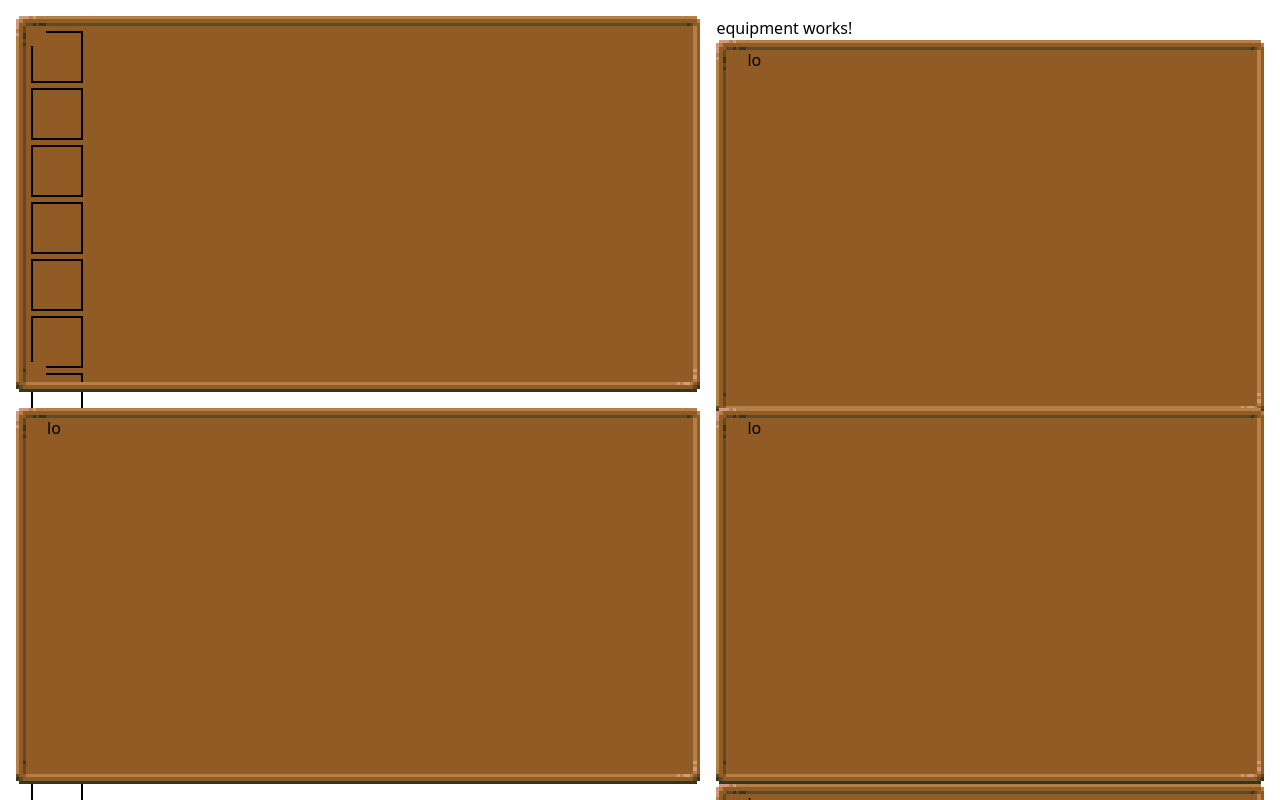
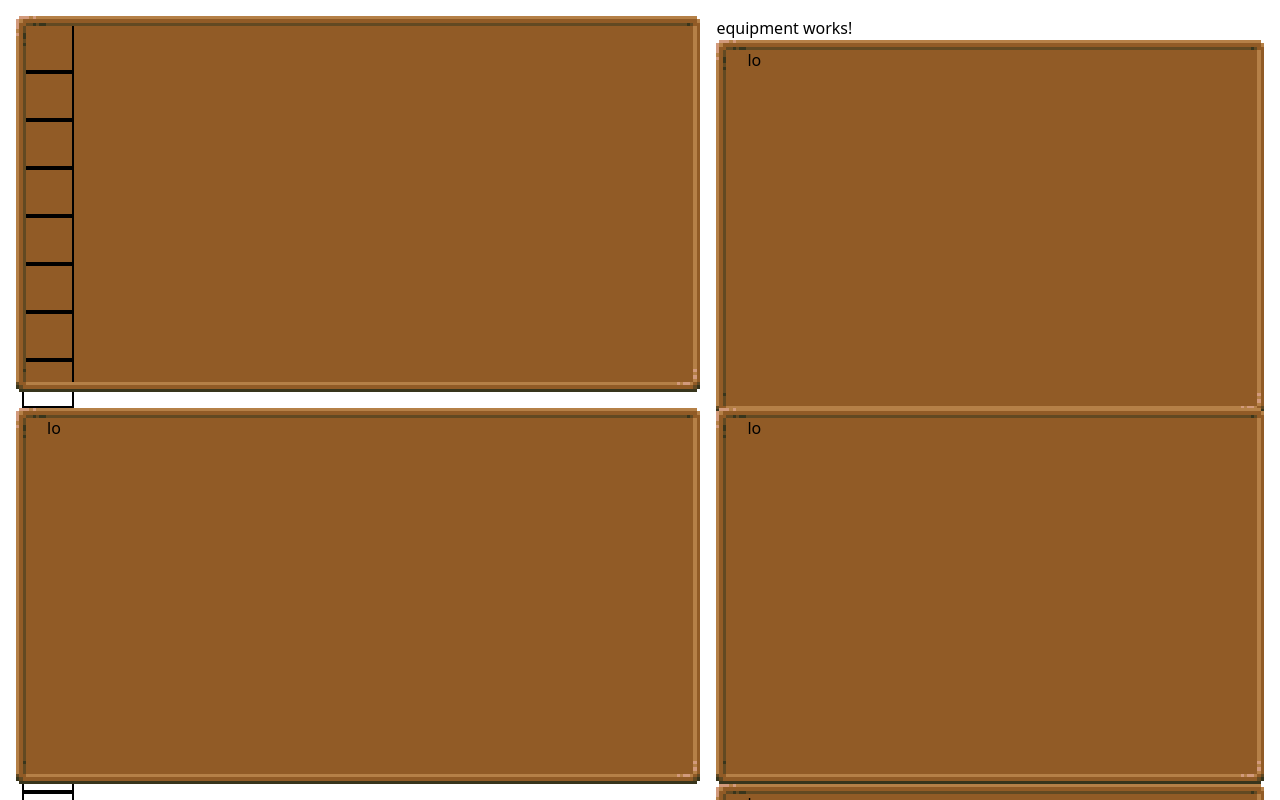
Before and after one commit to halilbahar/core-keeper-save-editor, an Angular app: page / in a window 1280 px wide. Shown: the top 800 px of the page. Built offline with nearby package versions, Linux system fonts and the light colour scheme.

Commit message:
Add min width and min height to item

```diff
--- a/src/app/components/item/item.component.scss
+++ b/src/app/components/item/item.component.scss
@@ -1,9 +1,10 @@
 :host{
     display: block;
     width: 48px;
+    min-width: 48px;
     height: 48px;
+    min-height: 48px;
     outline: 2px solid black;
-    margin: 9px;
 }
 
 .icon {
```
